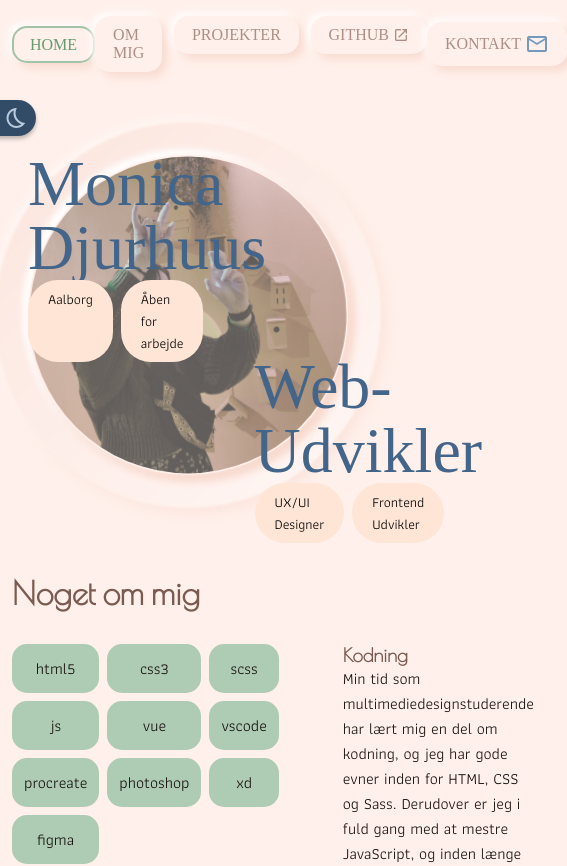
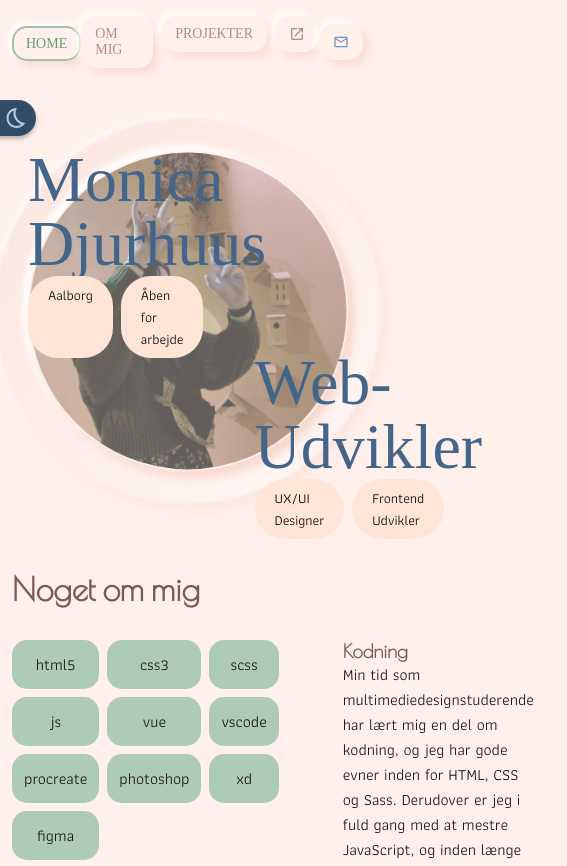
Before and after one commit to WeeWillow/portfolio, a Vue app: page / in a window 390 px wide. Shown: the top 866 px of the page, 567 px wide, since content can reach past the window. Built offline with nearby package versions, Linux system fonts and the light colour scheme; a web font is replaced by a local one.

Commit message:
updated responsivity in nav

```diff
--- a/src/components/layout/TheNav.vue
+++ b/src/components/layout/TheNav.vue
@@ -9,9 +9,9 @@ import { RouterLink } from 'vue-router'
         <div class="nav-island">
           <li><RouterLink to="/about" class="flexRow neum-hover">Om mig</RouterLink></li>
           <li><RouterLink to="/projects" class="flexRow neum-hover">Projekter</RouterLink></li>
-          <li><a class="flexRow neum-hover" href="https://github.com/WeeWillow" target="_blank" rel="noopener noreferrer">GitHub <span class="material-icons-outlined">open_in_new</span></a></li>
+          <li><a class="flexRow neum-hover" href="https://github.com/WeeWillow" target="_blank" rel="noopener noreferrer"><span class="hidden">GitHub</span><span class="material-icons-outlined">open_in_new</span></a></li>
         </div>
-        <li><RouterLink to="/contact" class="flexRow neum-hover">Kontakt <span class="material-icons-outlined contact">email</span></RouterLink></li>
+        <li><RouterLink to="/contact" class="flexRow neum-hover"><span class="hidden">Kontakt</span><span class="material-icons-outlined contact">email</span></RouterLink></li>
       </ul>
     </nav>
 </template>
@@ -96,4 +96,31 @@ span.contact {
     margin-right: 0;
   }
 }
+
+@media screen and (max-width: 650px) {
+  .hidden {
+    display: none;
+  }
+
+  a {
+    font-size: var(--base-btn-txt);
+    padding: var(--base-50) var(--base-75);
+  }
+
+  span.contact {
+    font-size: var(--base-125);
+  }
+
+  .nav-island {
+    gap: var(--base-50);
+  }
+}
+
+@media screen and (max-width: 450px) {
+  span.contact {
+    font-size: var(--base);
+  }
+
+}
+
 </style>
```
